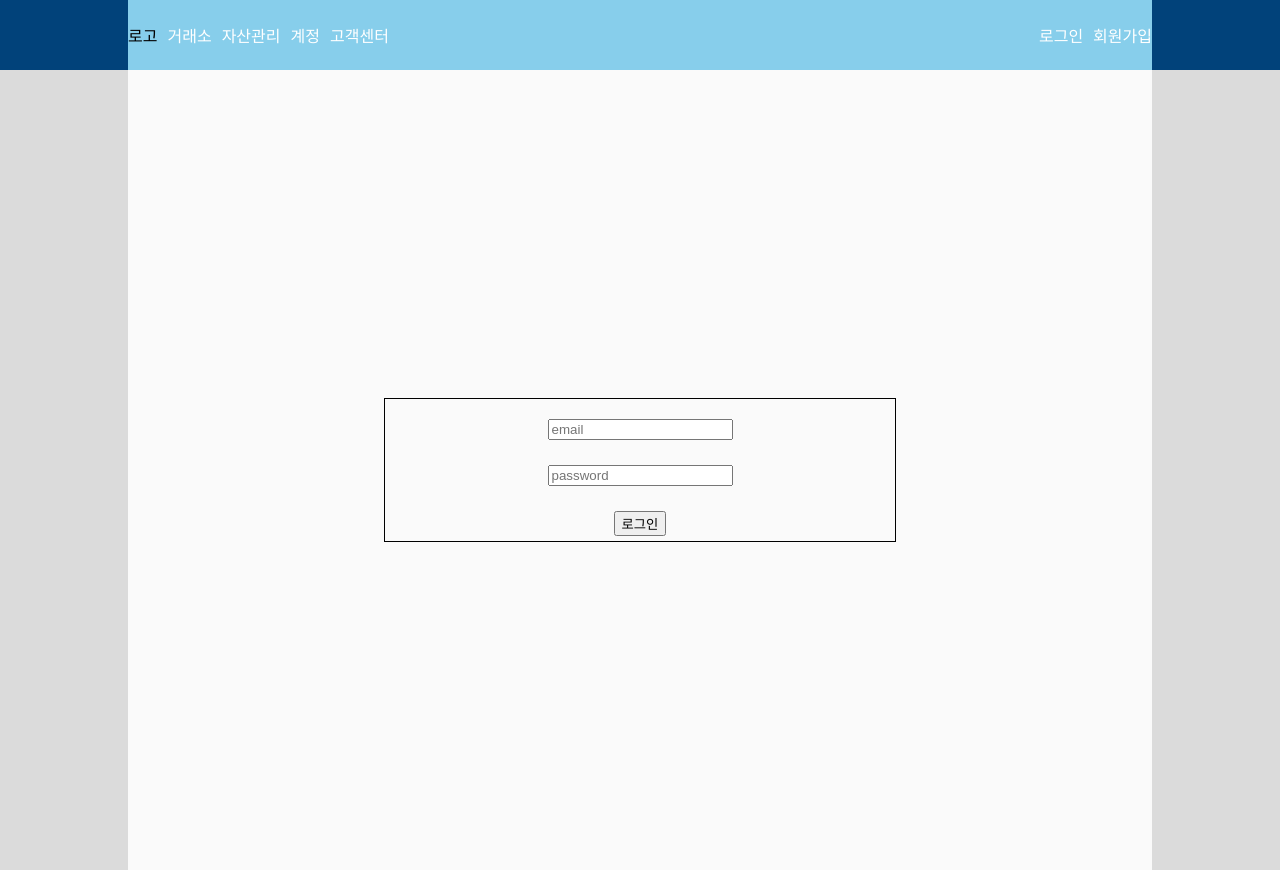
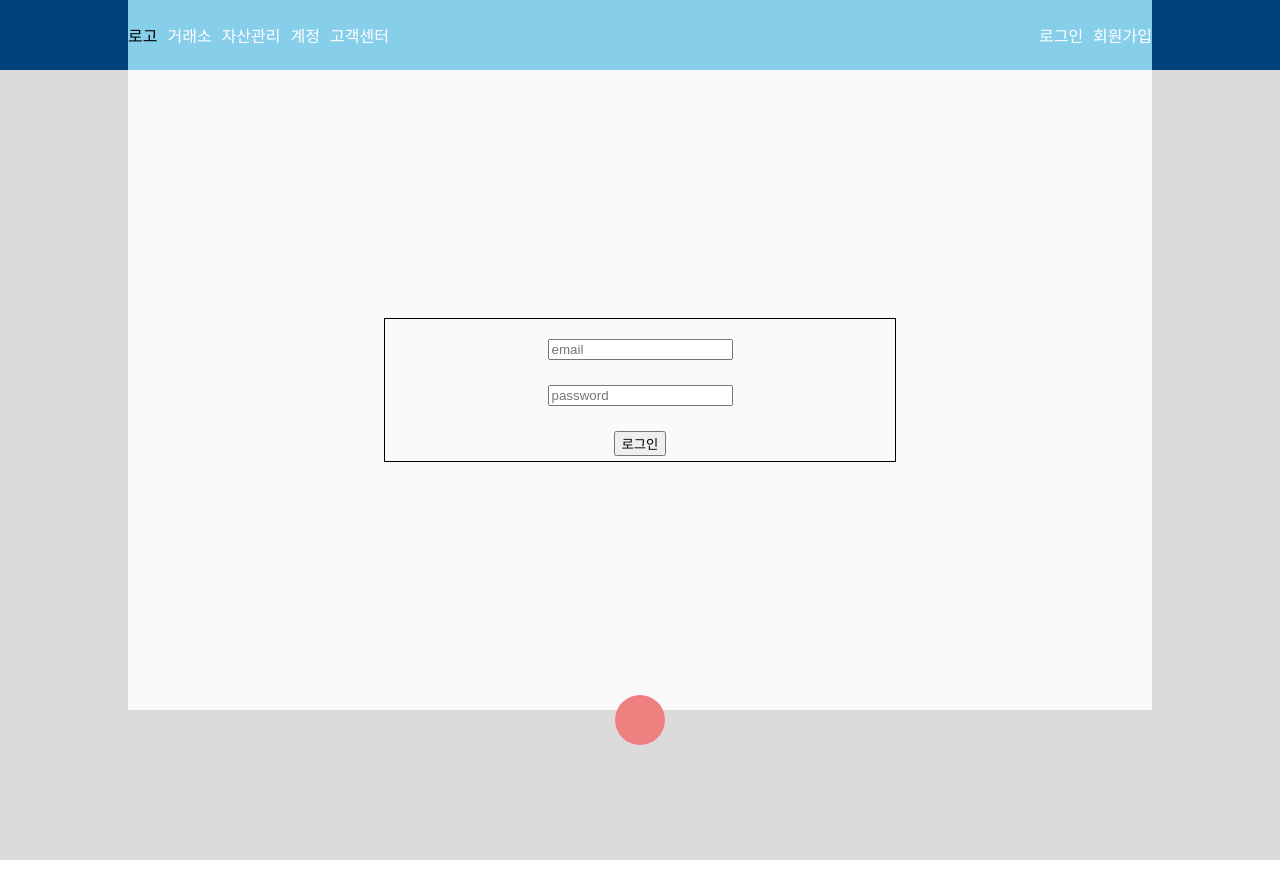
Before and after one commit to SonByungjin/postCSS_CRA, a React (Create React App) app: page / in a window 1280 px wide. Built offline with nearby package versions, Linux system fonts and the light colour scheme.

Commit message:
use element.classList.toggle

```diff
--- /dev/null
+++ b/src/components/footer/Footer.tsx
@@ -0,0 +1,18 @@
+import React, { Component } from 'react';
+
+export class Footer extends Component {
+    render() {
+        return (
+            <div className="pg-footer">
+                <div className="pg-footer_wrap">
+                    <div id='footer' className="pg-footer_wrap_control"
+                    onClick={()=>{
+                        console.log(document.getElementById('footer'));
+                        document.getElementById('footer')?.classList.toggle('hide');
+                    }}
+                    ></div>
+                </div>
+            </div>
+        );
+    }
+}
--- /dev/null
+++ b/src/components/footer/footer.pcss
@@ -0,0 +1,27 @@
+.pg-footer{
+    width: 100vw;
+    height: 150px;
+    background-color: var(--base-background);
+    display: flex;
+    justify-content: center;
+
+    &_wrap{
+        display: flex;
+        justify-content: center;
+
+        &_control{
+            position: relative;
+            top: -10%;
+            width: 50px;
+            height: 50px;
+            background-color: lightcoral;
+            border-radius: 100%;
+            cursor: pointer;
+
+            &.hide{
+                background-color: aqua;
+            }
+        }
+
+    }
+}
--- a/src/components/index.pcss
+++ b/src/components/index.pcss
@@ -1,3 +1,4 @@
 @import './login/login.pcss';
 @import './loginResult/loginResult.pcss';
-@import './navBar/navBar.pcss'
+@import './navBar/navBar.pcss';
+@import './footer/footer.pcss';
--- a/src/containers/Signin.tsx
+++ b/src/containers/Signin.tsx
@@ -3,6 +3,7 @@ import {connect, MapStateToProps, MapDispatchToPropsFunction} from 'react-redux'
 import {Login} from '../components/login/Login';
 import {LoginResult} from '../components/loginResult/LoginResult';
 import {NavBar} from '../components/navBar/NavBar';
+import {Footer} from '../components/footer/Footer';
 import {loginFetch, loginReload} from '../modules/action';
 import {RootState} from '../modules/reducer';
 import {selectLoading, selectStatus, selectMsg} from '../modules/selector';
@@ -45,6 +46,7 @@ class Signin extends Component<Props> {
                         }
                     </div>
                 </div>
+                <Footer />
             </>
         );
     };
--- a/src/containers/signin.pcss
+++ b/src/containers/signin.pcss
@@ -2,7 +2,7 @@
 
 .pg-signin {
     width: 100vw;
-    height: 100vh;
+    height: 80%;
     display: flex;
     justify-content: center;
     background-color: var(--base-background);
--- a/src/index.css
+++ b/src/index.css
@@ -53,9 +53,33 @@
                 color: #fff;
                 margin-left: 10px;
             }
+.pg-footer{
+    width: 100vw;
+    height: 150px;
+    background-color: var(--base-background);
+    display: flex;
+    justify-content: center;
+}
+.pg-footer_wrap{
+        display: flex;
+        justify-content: center;
+
+    }
+.pg-footer_wrap_control{
+            position: relative;
+            top: -10%;
+            width: 50px;
+            height: 50px;
+            background-color: lightcoral;
+            border-radius: 100%;
+            cursor: pointer
+        }
+.pg-footer_wrap_control.hide{
+                background-color: aqua;
+            }
 .pg-signin {
     width: 100vw;
-    height: 100vh;
+    height: 80%;
     display: flex;
     justify-content: center;
     background-color: var(--base-background);
@@ -76,6 +100,9 @@ body {
   margin: 0;
   padding: 0;
 }
+#root{
+  height: 100vh;
+}
 *{
   box-sizing: border-box;
 }
--- a/src/styles/App.pcss
+++ b/src/styles/App.pcss
@@ -5,6 +5,9 @@ body {
   margin: 0;
   padding: 0;
 }
+#root{
+  height: 100vh;
+}
 
 *{
   box-sizing: border-box;
```
Also changed, not shown: 1 other file (tests, documents, lock files or other folders). Lines whose indentation alone changed are shown as unchanged.
